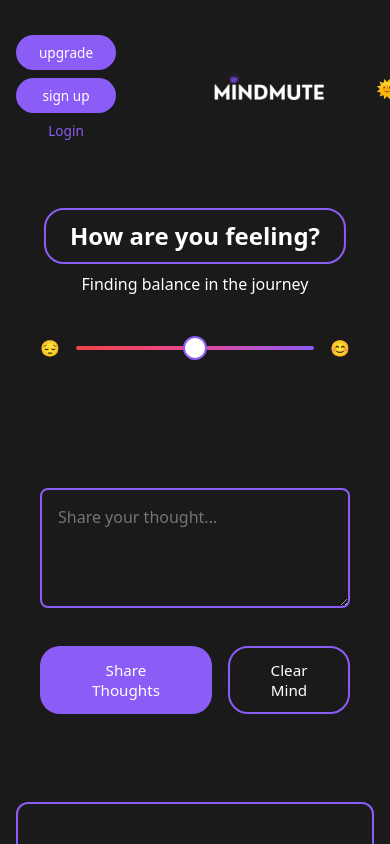
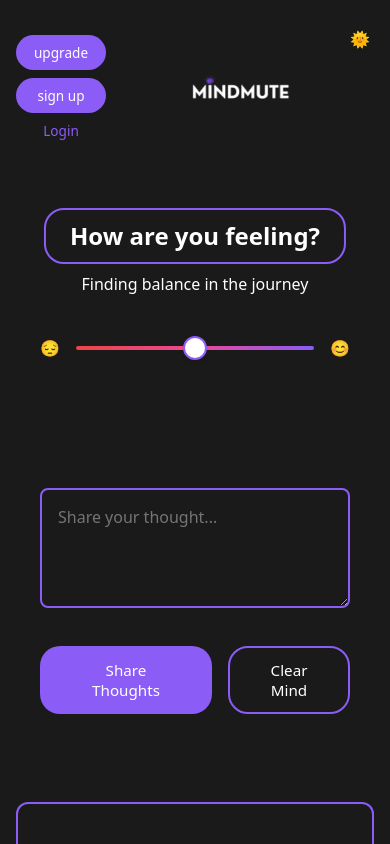
Before and after one commit to fahadbash1r/Mindmute, a React (Vite) app: page / in a window 390 px wide. Shown: the top 844 px of the page. Built offline with nearby package versions, Linux system fonts and the light colour scheme.

Commit message:
Fix mobile layout: move logo left and fix mode switcher position

```diff
--- a/src/App.css
+++ b/src/App.css
@@ -643,44 +643,44 @@ main {
   header {
     padding: 1rem;
     grid-template-columns: auto 1fr auto;
-    gap: 1rem;
+    gap: 0.5rem;
     position: relative;
   }
 
   .logo-container {
     position: static;
     transform: none;
-    margin-left: 0.5rem;
+    margin-left: -2rem;
   }
 
   .logo img {
-    max-height: 35px;
+    max-height: 30px;
     width: auto;
   }
 
   .mode-switcher {
-    position: absolute;
-    right: 1.25rem;
-    top: 50%;
-    transform: translateY(-50%);
+    position: fixed;
+    right: 1rem;
+    top: 1.25rem;
+    transform: none;
     padding: 0.5rem;
-    z-index: 10;
-    font-size: 1.1rem;
+    z-index: 100;
+    font-size: 1rem;
   }
 
   .auth-buttons {
     flex-direction: column;
     align-items: flex-start;
-    gap: 0.75rem;
-    min-width: 100px;
+    gap: 0.5rem;
+    min-width: 90px;
+    margin-right: 1rem;
   }
 
   .upgrade-btn, .sign-up-btn {
-    padding: 0.5rem 1.25rem;
+    padding: 0.5rem 1rem;
     font-size: 0.85rem;
     width: 100%;
-    min-width: 90px;
-    text-align: center;
+    min-width: 80px;
   }
 
   .login-btn {
@@ -688,7 +688,6 @@ main {
     padding-left: 0;
     text-align: center;
     width: 100%;
-    display: block;
   }
 
   .emotion-section {
@@ -817,16 +816,17 @@ main {
 /* Small mobile screens */
 @media (max-width: 480px) {
   .mode-switcher {
-    right: 1rem;
+    right: 0.75rem;
+    top: 1.25rem;
     padding: 0.5rem;
   }
 
-  .auth-buttons {
-    gap: 0.5rem;
+  .logo-container {
+    margin-left: -1.5rem;
   }
 
   .logo img {
-    max-height: 32px;
+    max-height: 28px;
   }
 }
 
```
